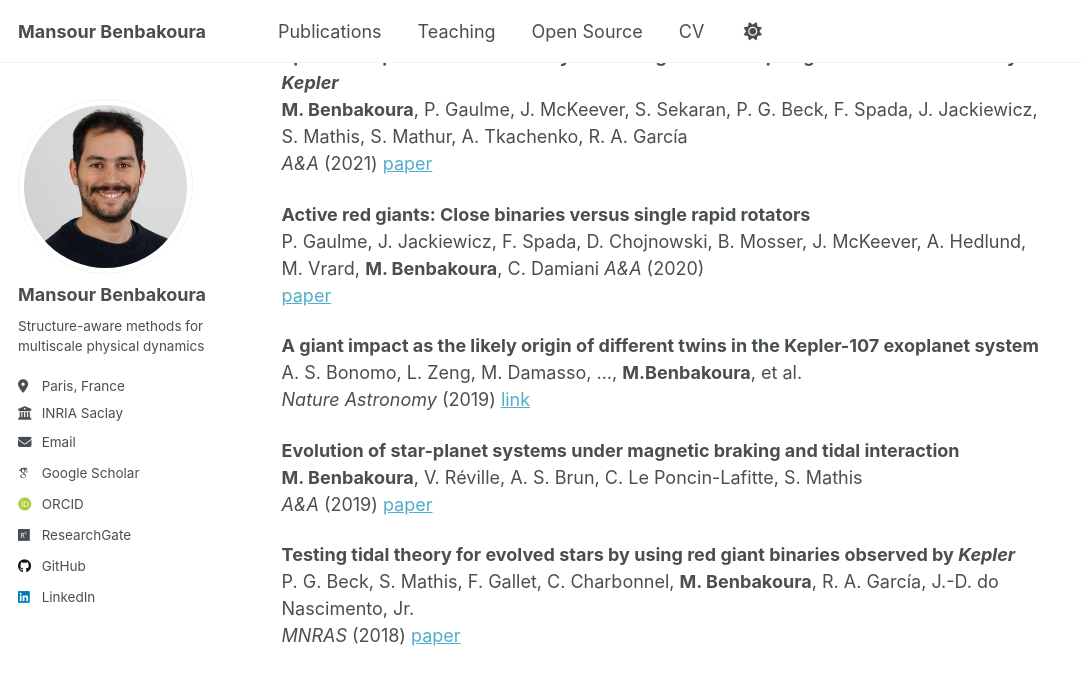
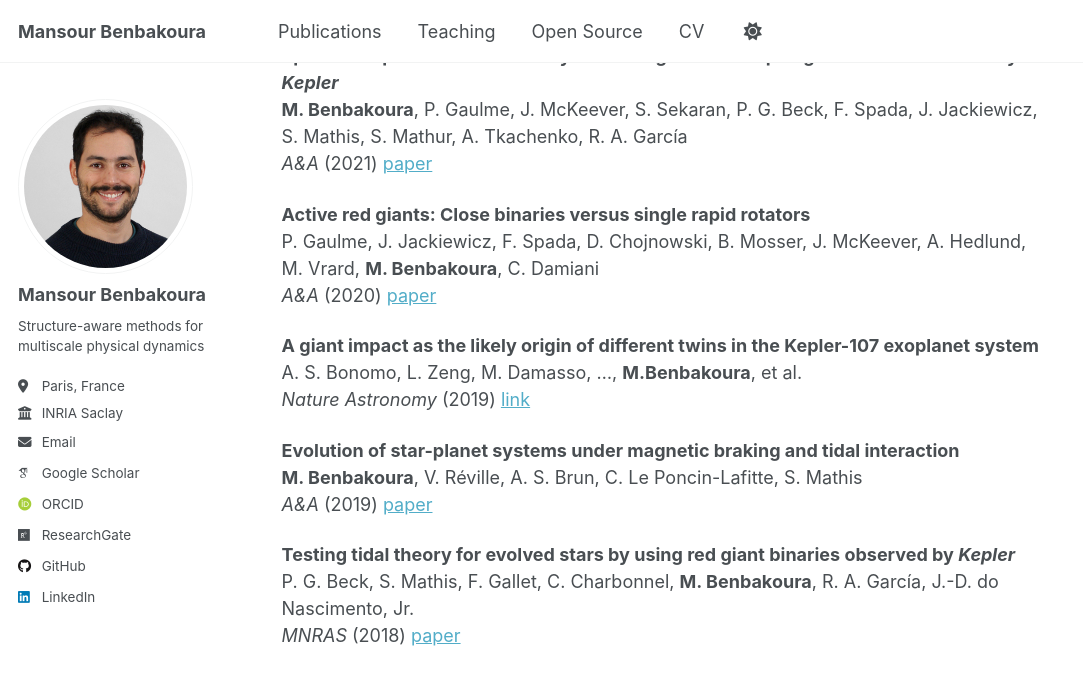
Before and after one commit to mansour-b/mansour-b.github.io, a Jekyll site: the page built from _pages/publications.md, in a window 1280 px wide and 900 px high, scrolled down 547 px. Shown: the top 685 px of the window, without its empty margins (0-1083 px from the left). Built offline with Jekyll 4.4.1, drawn with Linux system fonts in a browser that asks for light colours; some web fonts are replaced; a script that is not in the unit is left out.

Commit message:
fix br position

```diff
--- a/_pages/publications.md
+++ b/_pages/publications.md
@@ -31,8 +31,8 @@ _A&A_ (2021)
 
 
 **Active red giants: Close binaries versus single rapid rotators**<br>
-P. Gaulme, J. Jackiewicz, F. Spada, D. Chojnowski, B. Mosser, J. McKeever, A. Hedlund, M. Vrard, **M. Benbakoura**, C. Damiani
-_A&A_ (2020)<br>
+P. Gaulme, J. Jackiewicz, F. Spada, D. Chojnowski, B. Mosser, J. McKeever, A. Hedlund, M. Vrard, **M. Benbakoura**, C. Damiani<br>
+_A&A_ (2020)
 [paper](https://www.aanda.org/articles/aa/pdf/2020/07/aa37781-20.pdf)
 
 **A giant impact as the likely origin of different twins in the Kepler-107 exoplanet system**<br>
```
